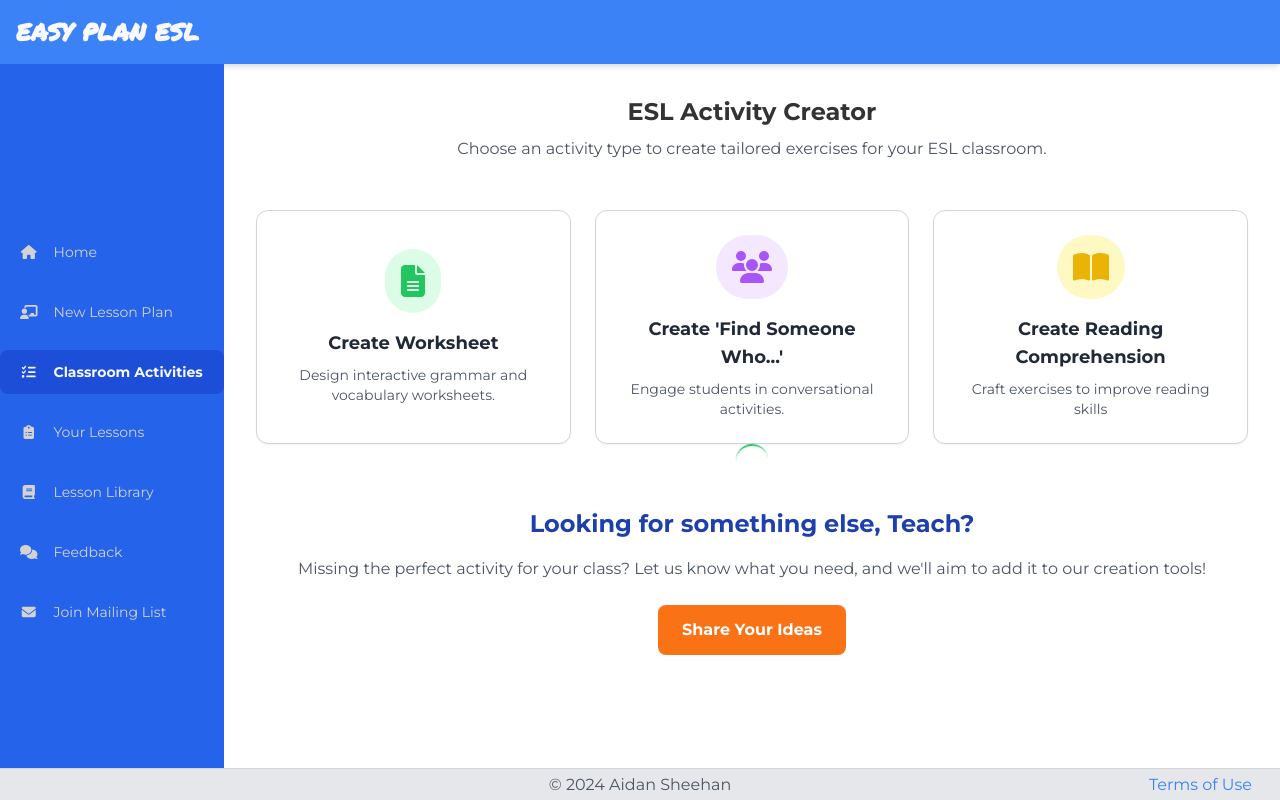
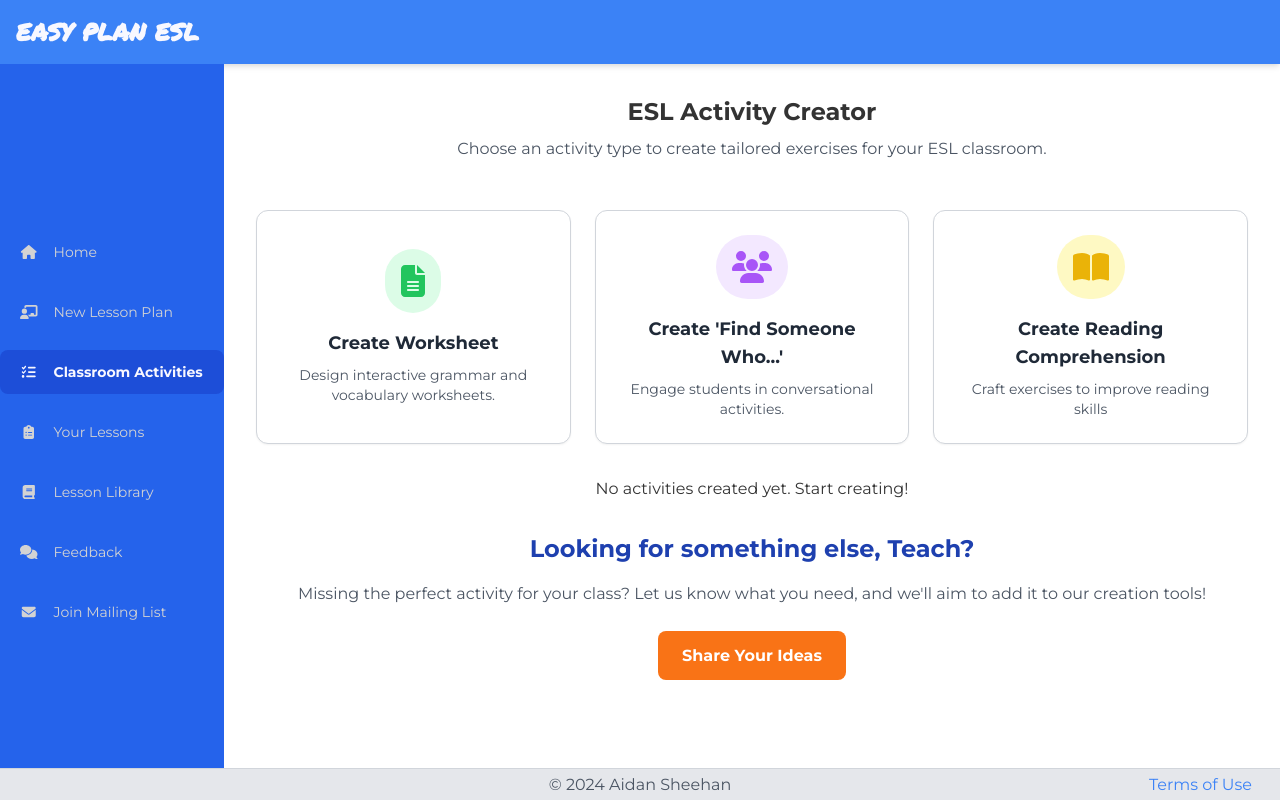
Before and after one commit to aidansheehan/unplan-app, a Next.js app: page /activities in a window 1280 px wide. Built offline with nearby package versions, Linux system fonts and the light colour scheme.

Commit message:
activity-generation new: fix activity page always loading if no activities bug

```diff
--- a/src/components/user-activities.component.js
+++ b/src/components/user-activities.component.js
@@ -18,22 +18,17 @@ const UserActivitiesComponent = () => {
 
         const fetchYourActivities = async () => {
 
-            setIsLoading(true)
-
             //Fetch Activity IDs from local storage
             const activityIds = JSON.parse(localStorage.getItem('activityIds')) || []
 
-            console.log(activityIds)
-
             if (activityIds && activityIds.length) {
+                setIsLoading(true)
                 const activityIdsQuery = activityIds.join(',')
                 const res = await fetch(`/api/get-activities?ids=${activityIdsQuery}`)
                 if (!res.ok) {
                     handleError
                 }
                 const activitiesData = await res.json()
-
-                console.log("ACT DATA: ", activitiesData)
 
                 setActivities(activitiesData)
                 setIsLoading(false)
@@ -49,7 +44,7 @@ const UserActivitiesComponent = () => {
     }
 
     if (activities.length === 0) {
-        return <p className="mb-8">No activities created yet. Start creating!</p>
+        return <p className="mb-8 w-full text-center mt-8">No activities created yet. Start creating!</p>
     }
 
     return (
```
